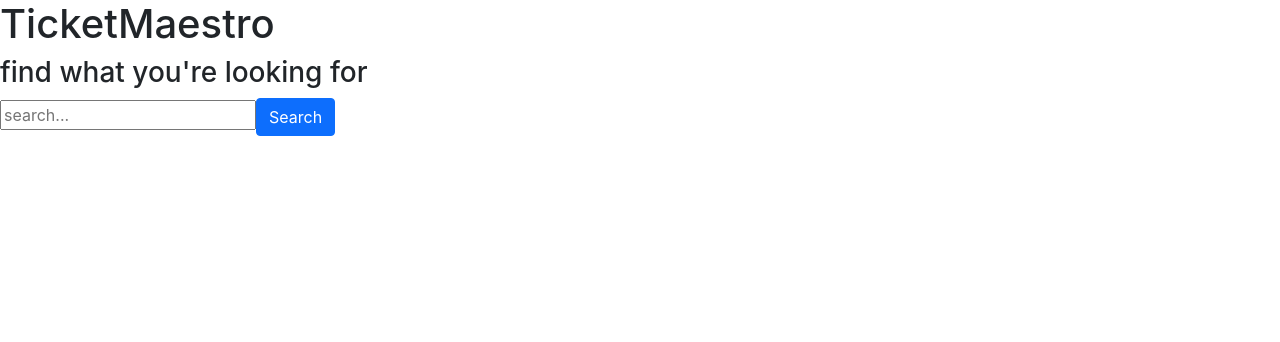
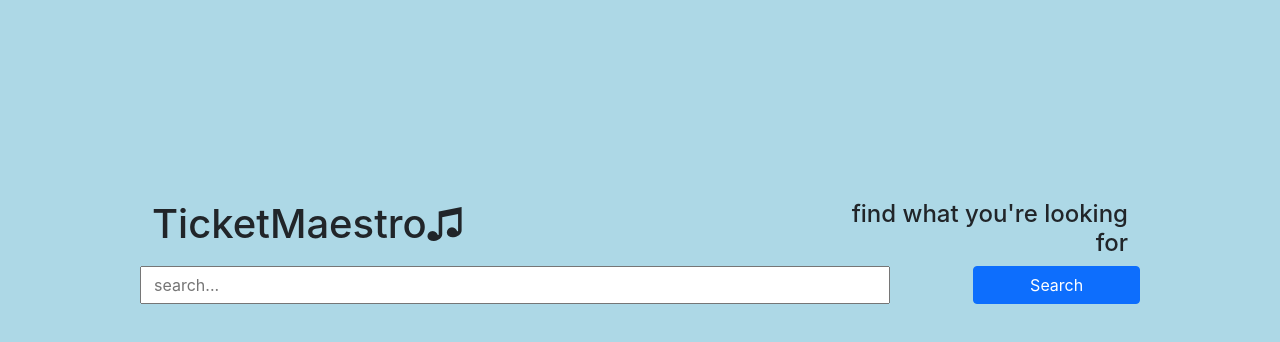
Before and after one commit to tscottritter/ticketmaster-clone, a React (Create React App) app: page / in a window 1280 px wide. Shown: the top 342 px of the page. Built offline with nearby package versions, Linux system fonts and the light colour scheme.

Commit message:
the most basic of styling for landing page

```diff
--- a/src/App.css
+++ b/src/App.css
@@ -1,38 +1,5 @@
-.App {
+main {
+  max-width: 1000px;
+  margin: 0 auto;
   text-align: center;
 }
-
-.App-logo {
-  height: 40vmin;
-  pointer-events: none;
-}
-
-@media (prefers-reduced-motion: no-preference) {
-  .App-logo {
-    animation: App-logo-spin infinite 20s linear;
-  }
-}
-
-.App-header {
-  background-color: #282c34;
-  min-height: 100vh;
-  display: flex;
-  flex-direction: column;
-  align-items: center;
-  justify-content: center;
-  font-size: calc(10px + 2vmin);
-  color: white;
-}
-
-.App-link {
-  color: #61dafb;
-}
-
-@keyframes App-logo-spin {
-  from {
-    transform: rotate(0deg);
-  }
-  to {
-    transform: rotate(360deg);
-  }
-}
--- a/src/App.js
+++ b/src/App.js
@@ -6,6 +6,8 @@ import {
 
 import Landing from './components/Landing/Landing';
 import Results from './components/Results/Results';
+
+import './App.css'
 
 const App = () => {
   const [searchResults, setSearchResults] = useState([]);
--- a/src/components/Landing/Landing.css
+++ b/src/components/Landing/Landing.css
@@ -0,0 +1,3 @@
+.container {
+    margin-top: 25vh;
+}
--- a/src/components/Landing/Landing.js
+++ b/src/components/Landing/Landing.js
@@ -16,12 +16,16 @@ const Landing = ({ setSearchResults }) => {
     }
 
     return (
-        <>
-            <h1>TicketMaestro</h1>
-            <h3>find what you're looking for</h3>
-            <input id='landingSearch' placeholder='search...' value={keyword} onChange={(e) => setKeyword(e.target.value)}></input>
-            <button type='button' className='btn btn-primary' onClick={landingSearch}>Search</button>
-        </>
+        <div className='container'>
+            <div className='row titles'>
+                <h1 className='col-8 left'>TicketMaestro♫</h1>
+                <h4 className='col-4 right'>find what you're looking for</h4>
+            </div>
+            <div className='row content'>
+                <input id='landingSearch' className='col-9' placeholder='search...' value={keyword} onChange={(e) => setKeyword(e.target.value)}></input>
+                <button type='button' className='btn btn-primary offset-1 col-2' onClick={landingSearch}>Search</button>
+            </div>
+        </div>
     )
 }
 
--- a/src/index.css
+++ b/src/index.css
@@ -5,9 +5,13 @@ body {
     sans-serif;
   -webkit-font-smoothing: antialiased;
   -moz-osx-font-smoothing: grayscale;
+  background-color: lightblue;
 }
 
-code {
-  font-family: source-code-pro, Menlo, Monaco, Consolas, 'Courier New',
-    monospace;
+.left {
+  text-align: left;
 }
+
+.right {
+  text-align: right;
+}
```
